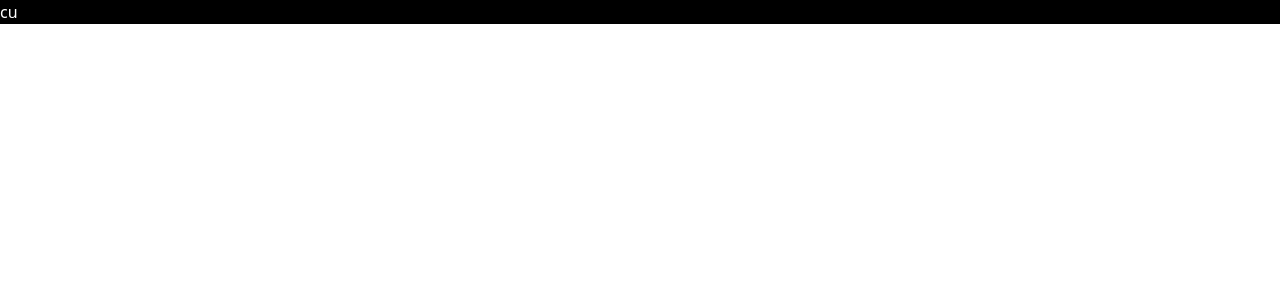
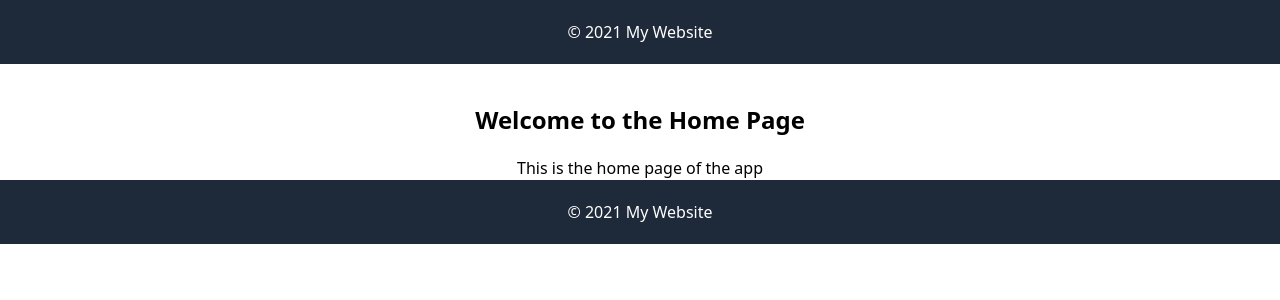
Before and after one commit to Gleis0nLemos/agend_io-frontend, a React (Vite) app: page /welcome in a window 1280 px wide. Shown: the top 300 px of the page. Built offline with nearby package versions, Linux system fonts and the light colour scheme.

Commit message:
feat: welcome page preset

```diff
--- a/package.json
+++ b/package.json
@@ -11,8 +11,10 @@
   },
   "dependencies": {
     "@tailwindcss/vite": "^4.0.9",
+    "prop-types": "^15.8.1",
     "react": "^19.0.0",
     "react-dom": "^19.0.0",
+    "react-router-dom": "^7.2.0",
     "tailwindcss": "^4.0.9"
   },
   "devDependencies": {
--- a/src/App.jsx
+++ b/src/App.jsx
@@ -1,12 +1,13 @@
 // import { useState } from 'react'
 import './App.css'
+import AppRoutes from './routes/AppRoutes'
 
 function App() {
   // const [count, setCount] = useState(0)
 
   return (
     <>
-      <div className='bg-black text-white'>cu</div>
+      <AppRoutes />
     </>
   )
 }
--- /dev/null
+++ b/src/components/Footer.jsx
@@ -0,0 +1,9 @@
+const Footer = () => {
+    return (
+        <footer className="bg-gray-800 text-white text-center p-5">
+        <p>&copy; 2021 My Website</p>
+        </footer>
+    );
+}
+
+export default Footer;
--- /dev/null
+++ b/src/components/Header.jsx
@@ -0,0 +1,9 @@
+const Header = () => {
+    return (
+        <header className="bg-gray-800 text-white text-center p-5">
+        <p>&copy; 2021 My Website</p>
+        </header>
+    );
+}
+
+export default Header;
--- /dev/null
+++ b/src/layouts/MainLayout.jsx
@@ -0,0 +1,23 @@
+import Header from "../components/Header";
+import Footer from "../components/Footer";
+import PropTypes from "prop-types";
+
+const Layout = ({ children }) => {
+  return (
+    <>
+      <div className="mx-5 md:mx-0">
+        <Header />
+        <main>
+          {children}
+        </main>
+        <Footer />
+      </div>
+    </>
+  );
+}
+
+Layout.propTypes = {
+    children: PropTypes.node.isRequired
+}
+
+export default Layout;
--- /dev/null
+++ b/src/pages/Welcome.jsx
@@ -0,0 +1,17 @@
+import Layout from "../layouts/MainLayout"
+
+const Welcome = () => {
+    return (
+        <>
+            <Layout>
+                <div>
+
+                <h1 className="text-2xl font-semibold text-center mt-10">Welcome to the Home Page</h1>
+                <p className="text-center mt-5">This is the home page of the app</p>
+                </div>
+            </Layout>
+        </>
+    )
+};
+
+export default Welcome
--- /dev/null
+++ b/src/routes/AppRoutes.jsx
@@ -0,0 +1,15 @@
+import { BrowserRouter as Router, Routes, Route } from "react-router-dom";
+// import Home from "../pages/Home";
+import Welcome from "../pages/Welcome";
+
+const AppRoutes = () => {
+  return (
+    <Router>
+      <Routes>
+        <Route path="/welcome" element={<Welcome />}/>
+      </Routes>
+    </Router>
+  );
+}
+
+export default AppRoutes;
```
Also changed, not shown: 1 other file (tests, documents, lock files or other folders).
